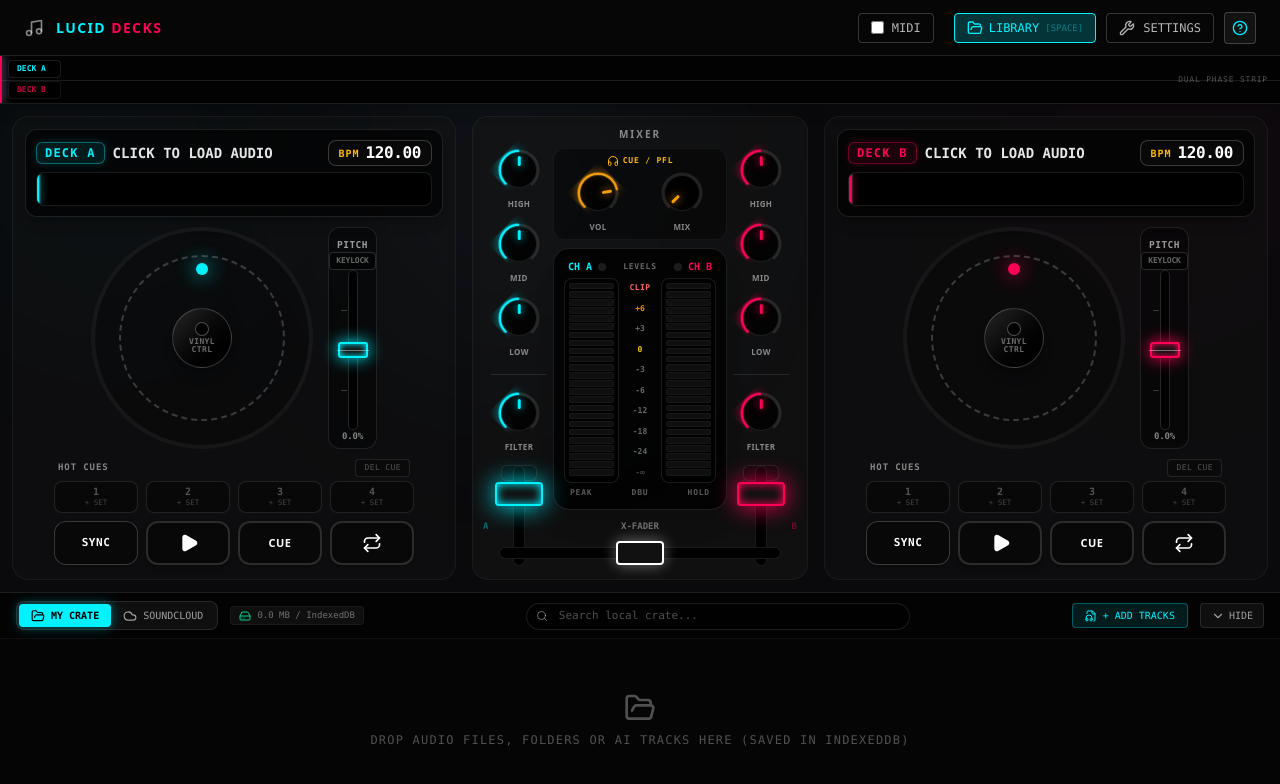
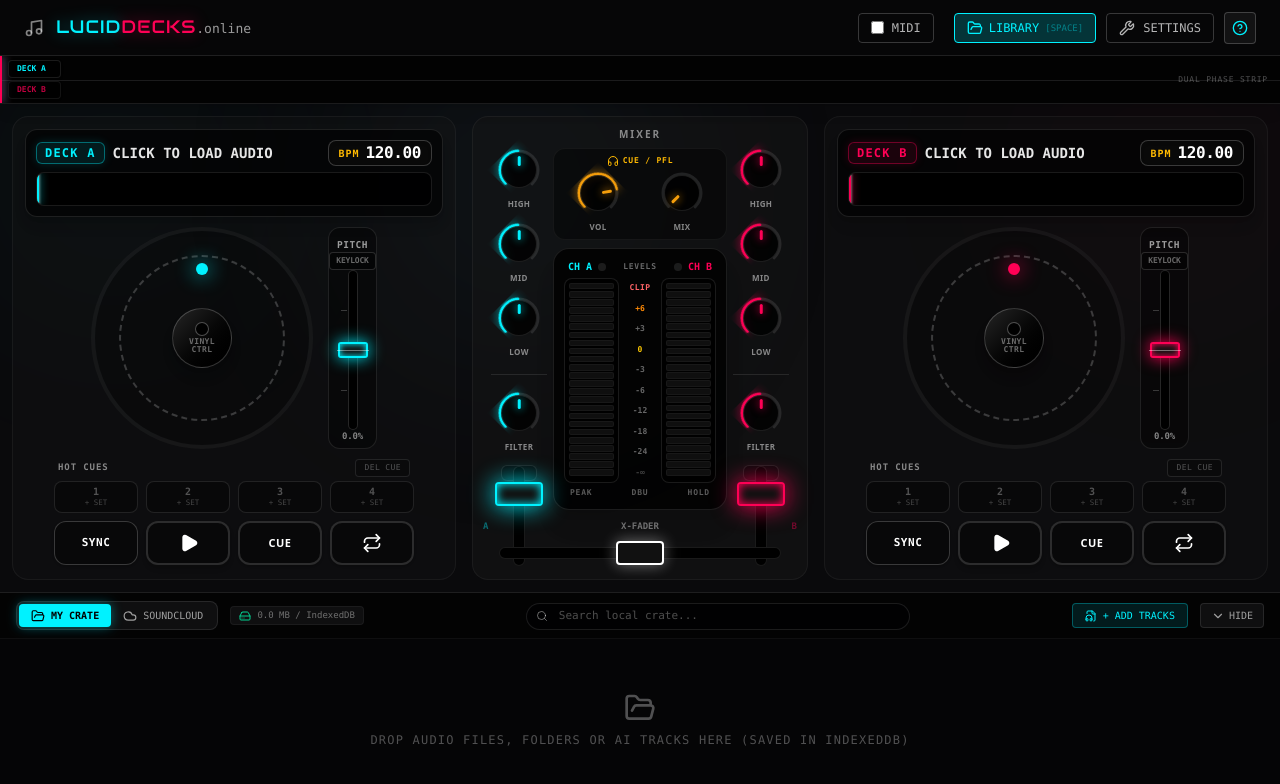
Before and after one commit to twinsynth/Lucid.Decks-Online, a React (Vite) app: page / in a window 1280 px wide. Shown: the top 784 px of the page. Built offline with nearby package versions, Linux system fonts and the light colour scheme.

Commit message:
style: add Audiowide font by Astigmatic and update logo to LUCIDDECKS.online

```diff
--- a/index.html
+++ b/index.html
@@ -3,10 +3,10 @@
   <head>
     <meta charset="UTF-8" />
     <meta name="viewport" content="width=device-width, initial-scale=1.0" />
-    <title>Lucid Decks</title>
+    <title>LUCIDDECKS.online</title>
     <link rel="preconnect" href="https://fonts.googleapis.com">
     <link rel="preconnect" href="https://fonts.gstatic.com" crossorigin>
-    <link href="https://fonts.googleapis.com/css2?family=Orbitron:wght@400;500;600;700;800;900&family=Syne:wght@800&family=JetBrains+Mono:wght@400;500&family=Inter:wght@300;600&display=swap" rel="stylesheet">
+    <link href="https://fonts.googleapis.com/css2?family=Audiowide&family=Orbitron:wght@400;500;600;700;800;900&family=Syne:wght@800&family=JetBrains+Mono:wght@400;500&family=Inter:wght@300;600&display=swap" rel="stylesheet">
   </head>
   <body>
     <div id="root"></div>
--- a/src/App.tsx
+++ b/src/App.tsx
@@ -569,8 +569,11 @@ export default function App() {
       <header className="h-14 border-b border-white/10 bg-black/40 flex items-center justify-between px-6 shrink-0 relative z-50">
         <div className="flex items-center gap-3">
           <Music className="w-5 h-5 text-white/50" />
-          <h1 className="font-bold tracking-widest text-sm uppercase">
-            <span className="text-[#00f2ff]">LUCID</span> <span className="text-[#ff0055]">DECKS</span>
+          <h1
+            className="tracking-wider select-none flex items-baseline font-audiowide text-base sm:text-lg font-normal leading-none"
+            style={{ fontFamily: "'Audiowide', cursive, sans-serif" }}
+          >
+            <span className="text-[#00f2ff] drop-shadow-[0_0_8px_rgba(0,242,255,0.4)]">LUCID</span><span className="text-[#ff0055] drop-shadow-[0_0_8px_rgba(255,0,85,0.4)]">DECKS</span><span className="text-white/60 text-xs sm:text-[13px] tracking-normal font-mono lowercase">.online</span>
           </h1>
         </div>
 
--- a/src/index.css
+++ b/src/index.css
@@ -6,6 +6,9 @@
   .no-scrollbar {
     -ms-overflow-style: none;
     scrollbar-width: none;
+  }
+  .font-audiowide {
+    font-family: 'Audiowide', cursive, sans-serif;
   }
 }
 
```
